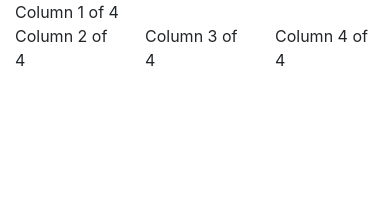
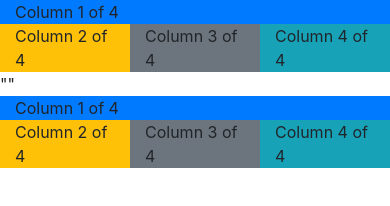
Before and after one commit to jasvalle/SMC_WD3_Spring20, a plain HTML site: page Bootstrap Grid & Navigation/index.html in a window 390 px wide. Drawn offline with nearby package versions, Linux system fonts and the light colour scheme.

Commit message:
Bootstrap ordering and color
added classes for built in order systems and colorfor responsive design

```diff
--- a/Bootstrap Grid & Navigation/index.html
+++ b/Bootstrap Grid & Navigation/index.html
@@ -17,16 +17,34 @@
     <!--simple grid structure-->
     <div class="container">
         <div class="row">
-            <div class="col-12 col-md-6 col-lg-4">
+            <div class="col-12 col-md-6 col-lg-4 bg-primary">
                 Column 1 of 4
             </div>
-            <div class="col col-md-6 col-lg-4">
+            <div class="col col-md-6 col-lg-4 bg-warning">
                 Column 2 of 4
             </div>
-            <div class="col col-md-6 col-lg-4">
+            <div class="col col-md-6 col-lg-4 bg-secondary">
                 Column 3 of 4
             </div>
-            <div class="col col-md-6 col-lg-12">
+            <div class="col col-md-6 col-lg-12 bg-info">
+                Column 4 of 4
+            </div>
+        </div>
+    </div>
+    ""
+    <!--Ordering-->
+    <div class="container">
+        <div class="row">
+            <div class="col-12 col-md-6 col-lg-4 bg-primary order-lg-2">
+                Column 1 of 4
+            </div>
+            <div class="col col-md-6 col-lg-4 bg-warning order-lg-1">
+                Column 2 of 4
+            </div>
+            <div class="col col-md-6 col-lg-4 bg-secondary order-lg-3">
+                Column 3 of 4
+            </div>
+            <div class="col col-md-6 col-lg-12 bg-info order-lg-4">
                 Column 4 of 4
             </div>
         </div>
```
